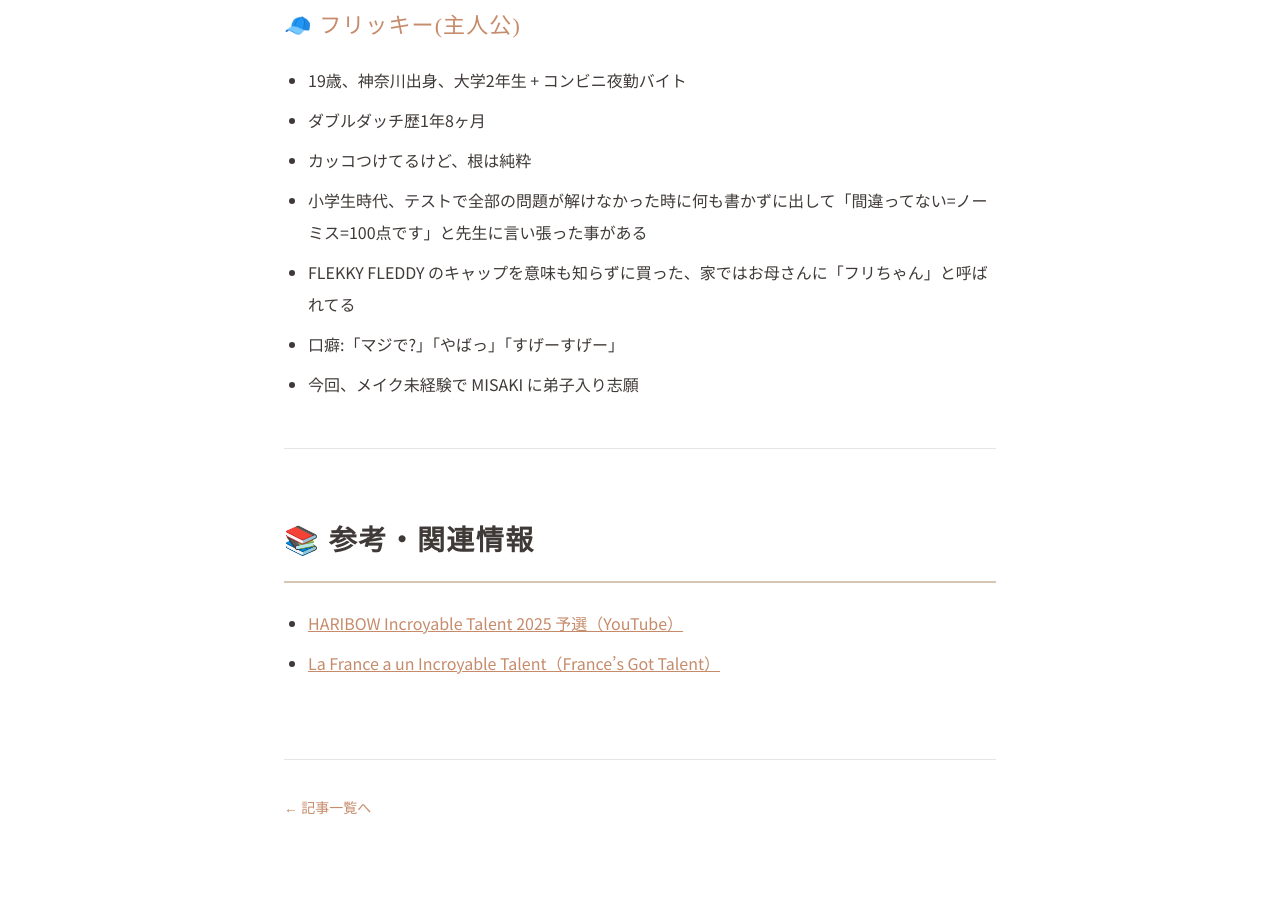
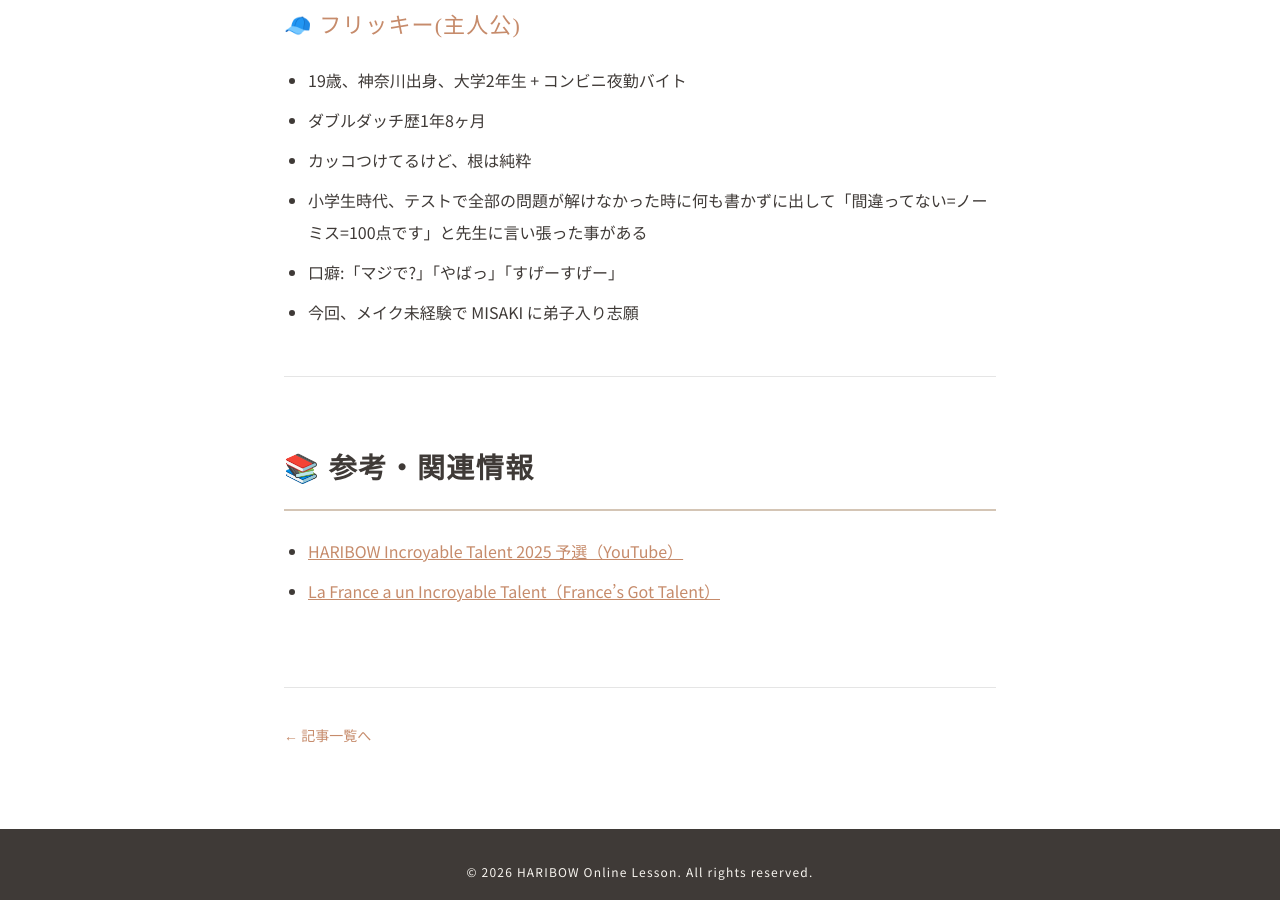
Before and after one commit to JunyaUnityDev/haribow-online-lesson-articles, a Jekyll site: the page built from _scheduled/makeup-intro-misaki.md, in a window 1280 px wide and 900 px high, scrolled down 11967 px. Built offline with Jekyll 4.4.1, drawn with Linux system fonts in a browser that asks for light colours; some web fonts are replaced.

Commit message:
Drop the cap+'フリちゃん' Flekky bit from canon, per JUNYA
JUNYA pulled the line — never reuse going forward. Remove from
CLAUDE.md so future articles don't pull it back in, and from the
MISAKI article where it was just added.

```diff
--- a/_scheduled/makeup-intro-misaki.md
+++ b/_scheduled/makeup-intro-misaki.md
@@ -273,7 +273,6 @@ HARIBOW Online Lesson の受講者は、メイクとどう向き合えばいい
 - ダブルダッチ歴1年8ヶ月
 - カッコつけてるけど、根は純粋
 - 小学生時代、テストで全部の問題が解けなかった時に何も書かずに出して「間違ってない=ノーミス=100点です」と先生に言い張った事がある
-- FLEKKY FLEDDY のキャップを意味も知らずに買った、家ではお母さんに「フリちゃん」と呼ばれてる
 - 口癖:「マジで?」「やばっ」「すげーすげー」
 - 今回、メイク未経験で MISAKI に弟子入り志願
 
```
Also changed, not shown: CLAUDE.md (+0 -1 lines).
